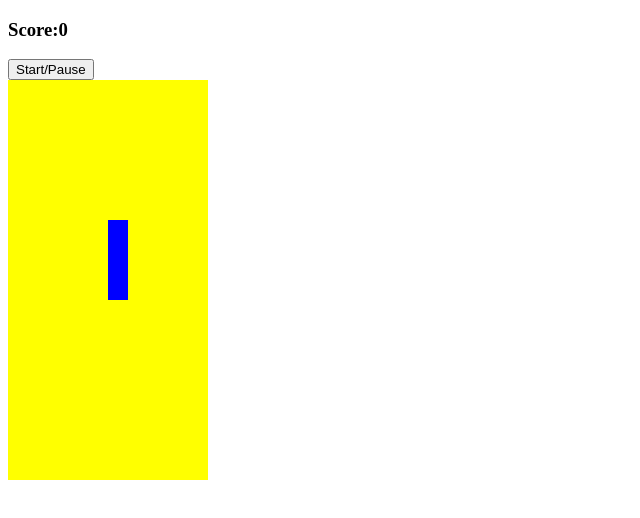
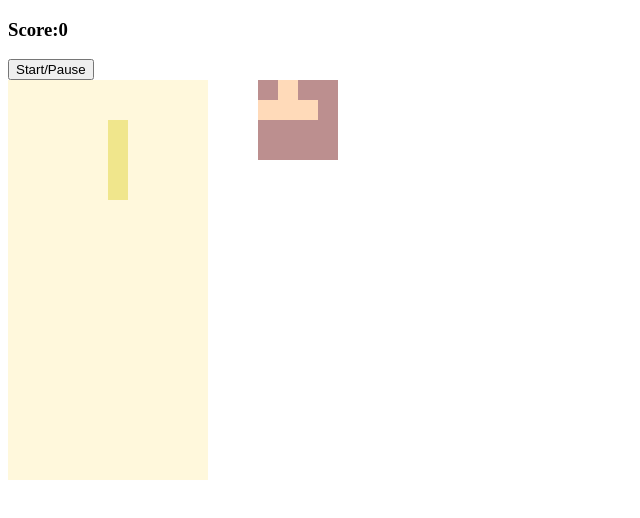
Before and after one commit to SergioVictorRS/SergioVictorRS.github.io, a plain HTML site: page index.html in a window 1280 px wide. Both pictures are taken after a click on the button "Start/Pause". Shown: the whole page, without its empty margins (0-640 px from the left). Drawn offline with Linux system fonts and the light colour scheme.

Commit message:
Add files via upload

```diff
--- a/app.js
+++ b/app.js
@@ -2,8 +2,13 @@ document.addEventListener('DOMContentLoaded', () => {
   const grid = document.querySelector('.grid')
   let squares = Array.from(document.querySelectorAll('.grid div '))
   const width = 10
-  const ScoreDisplay = document.querySelector('#score')
-  const StartBtn = document.querySelector('#start-button')
+  const scoreDisplay = document.querySelector('#score')
+  const startBtn = document.querySelector('#start-button')
+  let nextRandom = 0
+  let timerId
+  let score = 0
+  const colors = ['papayawhip', 'moccasin', 'peachpuff', 'palegoldenrod', 'khaki']
+  //const colors = ['orange', 'red', 'purple', 'green', 'blue']
 
   const lTetromino = [
     [1, width+1, width*2+1, 2],
@@ -54,6 +59,7 @@ document.addEventListener('DOMContentLoaded', () => {
   function draw() {
     current.forEach(index => {
       squares[currentPosition+index].classList.add('tetromino')
+      squares[currentPosition + index].style.backgroundColor = colors[random]
     })
   }
 
@@ -61,12 +67,13 @@ document.addEventListener('DOMContentLoaded', () => {
   function undraw() {
     current.forEach(index => {
       squares[currentPosition + index].classList.remove('tetromino')
+      squares[currentPosition + index].style.backgroundColor = ''
     })
   }
 
   // fazer o tetromino descer a cada segundo
 
-  timerId = setInterval(moveDown, 1000)
+  //timerId = setInterval(moveDown, 1000)
 
   // atribuir funcoes a keyCodes
 
@@ -74,7 +81,7 @@ document.addEventListener('DOMContentLoaded', () => {
     if(e.keyCode === 37) {
       moveLeft()
     } else if (e.keyCode === 38) {
-      //rotate
+      rotate()
     } else if (e.keyCode === 39) {
       moveRight()
     } else if (e.keyCode === 40) {
@@ -100,10 +107,14 @@ document.addEventListener('DOMContentLoaded', () => {
 
       // comecar um novo tetromino caindo
 
-      random = Math.floor(Math.random() * theTetrominoes.length)
+      random = nextRandom
+      nextRandom = Math.floor(Math.random() * theTetrominoes.length)
       current = theTetrominoes[random][currentRotation]
       currentPosition = 4
       draw()
+      displayShape()
+      addScore()
+      gameOver()
     }
   }
 
@@ -135,4 +146,93 @@ document.addEventListener('DOMContentLoaded', () => {
 
     draw()
   }
+
+
+  // rotacionar o Tetromino
+
+  function rotate() {
+    undraw()
+    currentRotation++
+    if(currentRotation === current.length) {
+      currentRotation = 0
+    }
+    current = theTetrominoes[random][currentRotation]
+    draw()
+  }
+
+  // mostrar proximo tetromino no display mini-grid
+
+  const displaySquares = document.querySelectorAll('.mini-grid div')
+  const displayWidth = 4
+  let displayIndex = 0
+
+  // os Tetrominos sem rotacoes
+
+  const upNextTetrominoes = [
+    [1, displayWidth+1, displayWidth*2+1, 2], // l
+    [0, displayWidth, displayWidth+1, displayWidth*2+1], //z
+    [1, displayWidth, displayWidth+1, displayWidth+2], //t
+    [0, 1, displayWidth, displayWidth+1], // o
+    [1, displayWidth+1, displayWidth*2+1, displayWidth*3+1] // i
+  ]
+
+  // mostrar a forma no display mini-grid
+
+  function displayShape() {
+    // remove qualquer traco de um tetromino da grade inteira
+
+    displaySquares.forEach(square => {
+      square.classList.remove('tetromino')
+      square.style.backgroundColor = ''
+    })
+    upNextTetrominoes[nextRandom].forEach( index => {
+      displaySquares[displayIndex + index].classList.add('tetromino')
+      displaySquares[displayIndex + index].style.backgroundColor = colors[nextRandom]
+    })
+  }
+
+  // adicionar funcionalidade ao botao
+
+  startBtn.addEventListener('click', () => {
+    if(timerId){
+      clearInterval(timerId)
+      timerId = null
+    } else {
+      draw()
+      timerId = setInterval(moveDown, 1000)
+      nextRandom = Math.floor(Math.random() * theTetrominoes.length)
+      displayShape()
+    }
+  })
+
+  // adicionar scoreDisplay
+
+  function addScore() {
+    for (let i = 0; i < 199; i += width) {
+      const row = [i, i+1, i+2, i+3, i+4, i+5, i+6, i+7, i+8, i+9]
+
+      if(row.every(index => squares[index].classList.contains('taken'))){
+        score += 10
+        scoreDisplay.innerHTML = score
+        row.forEach(index => {
+          squares[index].classList.remove('taken')
+          squares[index].classList.remove('tetromino')
+          squares[index].style.backgroundColor = ''
+        })
+        const squaresRemoved = squares.splice(i, width)
+        squares = squaresRemoved.concat(squares)
+        squares.forEach(cell => grid.appendChild(cell))
+        console.log(squaresRemoved)
+      }
+    }
+  }
+
+  // fim do jogo
+
+  function gameOver() {
+    if(current.some(index => squares[currentPosition + index].classList.contains('taken'))){
+      scoreDisplay.innerHTML = 'end'
+      clearInterval(timerId)
+    }
+  }
 })
--- a/index.html
+++ b/index.html
@@ -10,6 +10,8 @@
 
     <h3>Score:<span id="score">0</span></h3>
     <button id="start-button">Start/Pause</button>
+
+    <div class="container">
       <div class="grid">
         <div></div>
         <div></div>
@@ -223,5 +225,26 @@
         <div class="taken"></div>
         <div class="taken"></div>
       </div>
+
+
+      <div class="mini-grid">
+        <div></div>
+        <div></div>
+        <div></div>
+        <div></div>
+        <div></div>
+        <div></div>
+        <div></div>
+        <div></div>
+        <div></div>
+        <div></div>
+        <div></div>
+        <div></div>
+        <div></div>
+        <div></div>
+        <div></div>
+        <div></div>
+      </div>
+    </div>
   </body>
 </html>
--- a/style.css
+++ b/style.css
@@ -3,7 +3,11 @@
   height: 400px;
   display: flex;
   flex-wrap: wrap;
-  background-color: yellow;
+  background-color: cornsilk;
+}
+
+.container {
+  display: flex;
 }
 
 .grid div{
@@ -14,3 +18,17 @@
 .tetromino {
   background-color: blue;
 }
+
+.mini-grid {
+  margin-left: 50px;
+  width: 80px;
+  height: 80px;
+  display: flex;
+  flex-wrap: wrap;
+  background-color: rosybrown;
+}
+
+.mini-grid div {
+  height: 20px;
+  width: 20px;
+}
```
Lines whose indentation alone changed are shown as unchanged.
